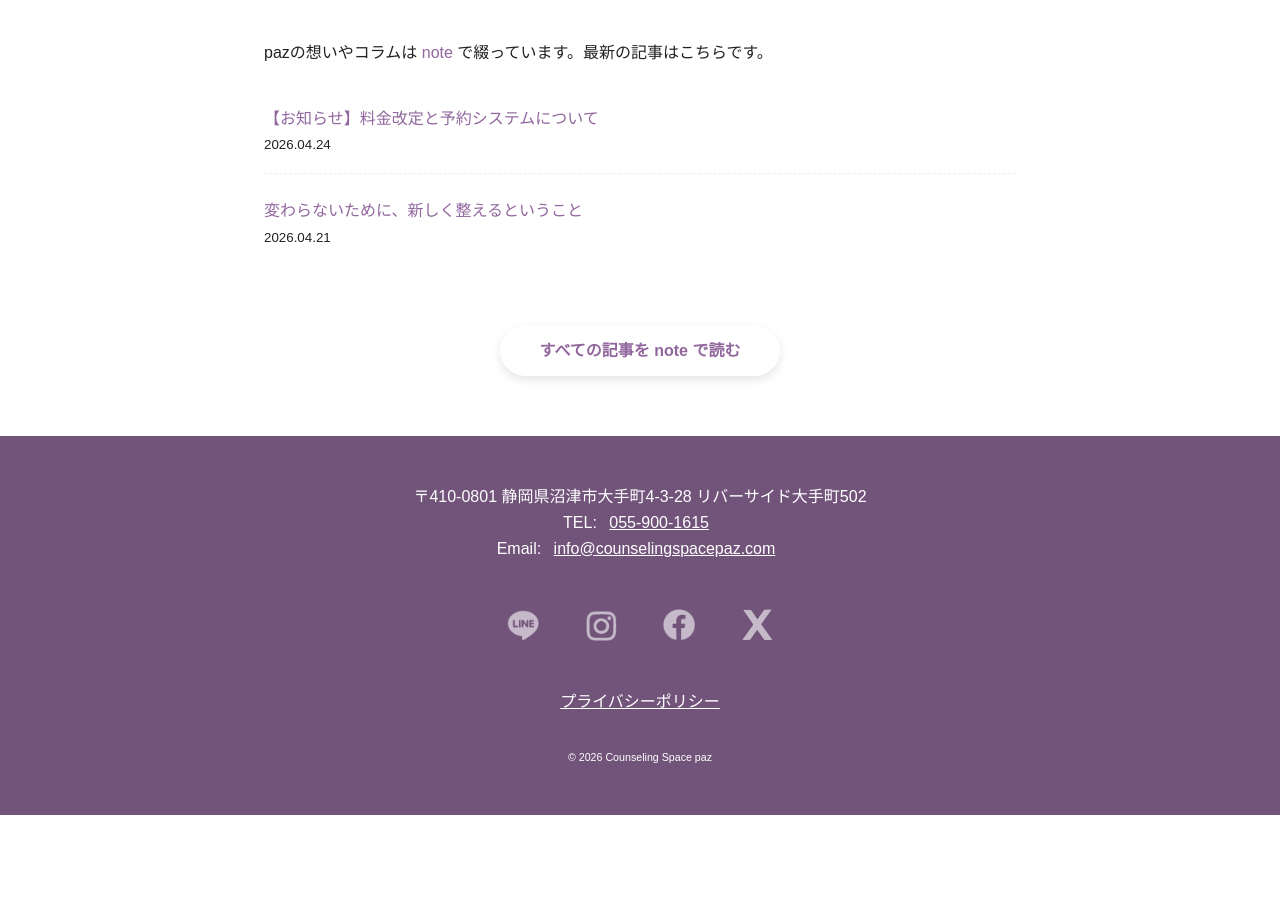
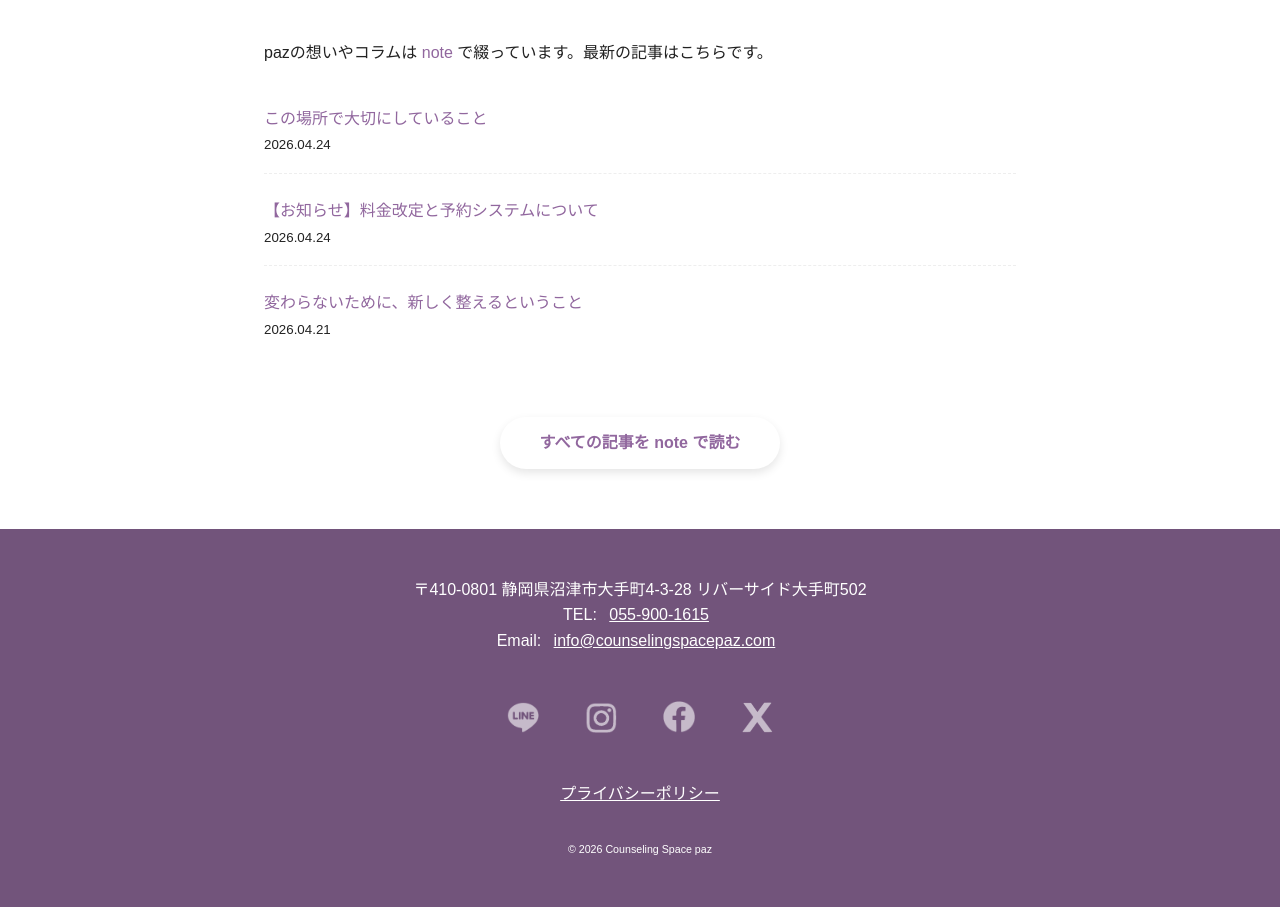
Before and after one commit to counselingspacepaz-gif/paz-site, a Jekyll site: the page built from blog/index.html, in a window 1280 px wide. Shown: the part 454-1361 px from the top of the page. Built offline with Jekyll 4.4.1, drawn with Linux system fonts in a browser that asks for light colours; some web fonts are replaced; before the commit the page ends 1269 px from its top, so only the background shows below that; part of the change alters nothing that is shown.

Commit message:
Update note RSS

```diff
--- a/_data/note.yml
+++ b/_data/note.yml
@@ -8,10 +8,9 @@ rss:
   channel:
     title: Counseling Space paz
     description: |-
-      はじめまして。カウンセリングスペース paz です。
-      paz（パス）は、静岡県沼津市を拠点に、
-      女性と子どもを中心とした心理支援を行っているカウンセリングスペースです。
-      日々の臨床で考えていることや、こころの背景にある視点を、立ち止まりやすい言葉で綴っています。
+      カウンセリングスペース paz です。▶︎ 公式サイト：https://counselingspacepaz.com
+      paz（パス）は、静岡県沼津市を拠点に、女性と子どもを中心とした心理支援を行っています。
+      日々の臨床で考えていることやこころの背景にある視点を綴っています。
     link: https://note.com/noted_pipit7032
     atom:link:
       +@rel: self
@@ -28,11 +27,19 @@ rss:
       +@id: UA-48687000-1
       +@engine: GoogleAnalytics
     language: ja
-    lastBuildDate: Fri, 24 Apr 2026 11:38:34 +0900
+    lastBuildDate: Fri, 24 Apr 2026 17:03:47 +0900
     item:
+      - title: この場所で大切にしていること
+        media:thumbnail: https://assets.st-note.com/production/uploads/images/270003356/rectangle_large_type_2_a6165793c15ea36160dfc0ea740521f8.jpeg?width=800
+        description: <p name="f17a6e7e-5e20-4d63-b1ca-29b0380bfbf1" id="f17a6e7e-5e20-4d63-b1ca-29b0380bfbf1"><strong>違和感から始める</strong></p><p name="453fa71c-41a6-4d65-bbdc-7e7f39d5d9c3" id="453fa71c-41a6-4d65-bbdc-7e7f39d5d9c3">世の中には、型に嵌まった「正しさ」や、効率的な「解決」が溢れています。 私がカウンセリングスペース paz を作ったのは、そうした世間の「当たり前」と、目の前の誰かが抱える「言いようのない苦しさ」との間にある、埋まらない溝に違和感を覚えたからです。</p><br/><a href='https://note.com/noted_pipit7032/n/nabc385e1ed3c'>続きをみる</a>
+        note:creatorImage: https://assets.st-note.com/production/uploads/images/268885294/profile_d98c0326d491a41d1a5f129ac7688cff.png?fit=bounds&format=jpeg&quality=85&width=330
+        note:creatorName: Counseling Space paz
+        pubDate: Fri, 24 Apr 2026 16:37:09 +0900
+        link: https://note.com/noted_pipit7032/n/nabc385e1ed3c
+        guid: https://note.com/noted_pipit7032/n/nabc385e1ed3c
       - title: 【お知らせ】料金改定と予約システムについて
         media:thumbnail: https://assets.st-note.com/production/uploads/images/269911796/rectangle_large_type_2_78110004ef1a61b628270fe3d6252fb1.jpeg?width=800
-        description: <p name="f76363f6-0789-4825-b7d3-caf0b043adad" id="f76363f6-0789-4825-b7d3-caf0b043adad">このたび、<strong>2026年5月より料金の改定</strong>を実施し、あわせて <strong>予約システム（Microsoft Bookings）およびホームページのリニューアル</strong>を行います。まずは本お知らせにて、ご案内申し上げます。</p><p name="8c99173f-9341-403d-978e-e7d02316e95b" id="8c99173f-9341-403d-978e-e7d02316e95b"><br></p><br/><a href='https://note.com/noted_pipit7032/n/n731564661102'>続きをみる</a>
+        description: <p name="f76363f6-0789-4825-b7d3-caf0b043adad" id="f76363f6-0789-4825-b7d3-caf0b043adad">このたび、<strong>2026年5月より料金の改定</strong>を実施し、あわせて <strong>予約システム（Microsoft Bookings）およびホームページのリニューアル</strong>を行っております。</p><p name="8c99173f-9341-403d-978e-e7d02316e95b" id="8c99173f-9341-403d-978e-e7d02316e95b"><br></p><br/><a href='https://note.com/noted_pipit7032/n/n731564661102'>続きをみる</a>
         note:creatorImage: https://assets.st-note.com/production/uploads/images/268885294/profile_d98c0326d491a41d1a5f129ac7688cff.png?fit=bounds&format=jpeg&quality=85&width=330
         note:creatorName: Counseling Space paz
         pubDate: Fri, 24 Apr 2026 09:36:03 +0900
```
